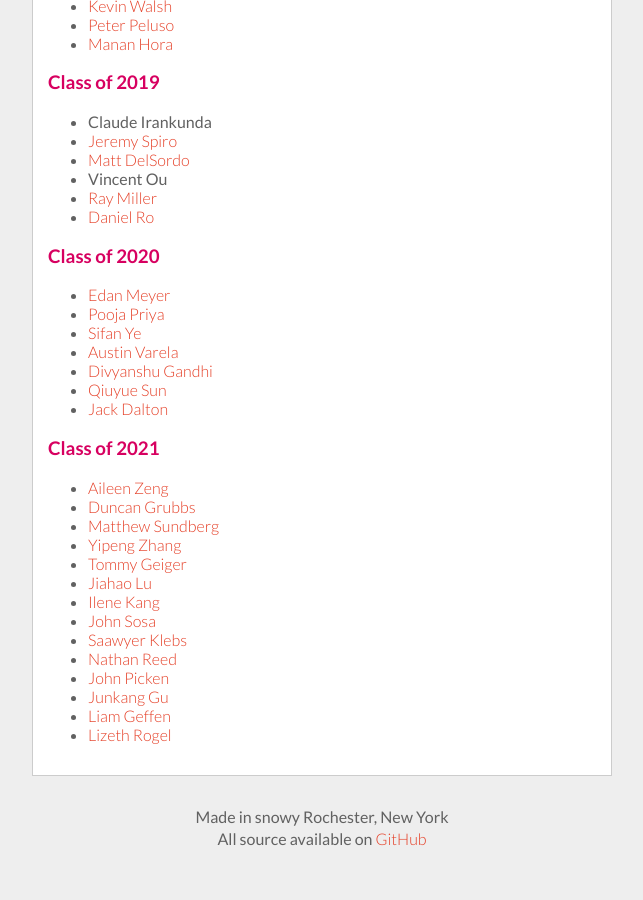
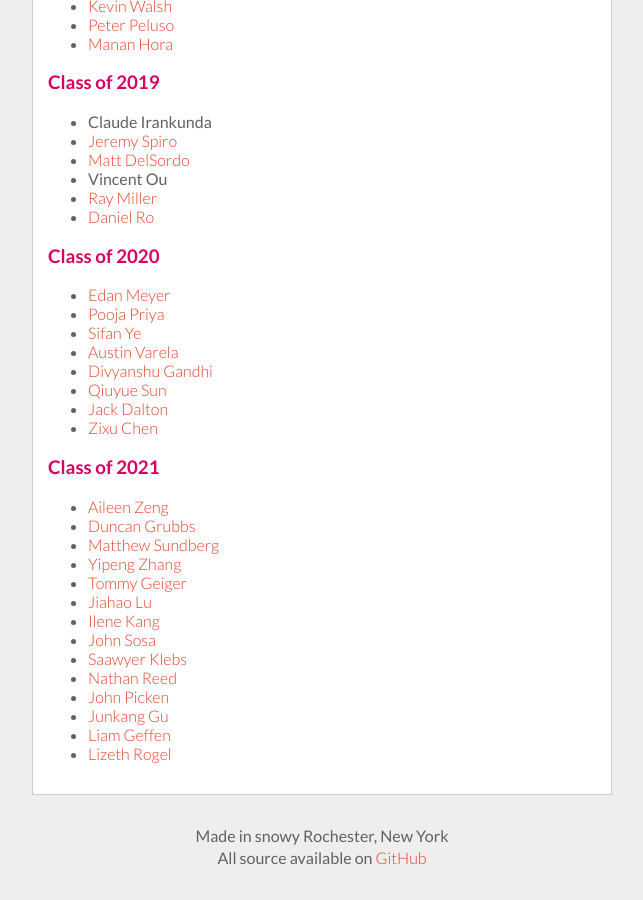
Before and after one commit to RocHack/rochack.org, a Jekyll site: the page built from about.html, in a window 1280 px wide and 900 px high, scrolled down 2127 px. Shown: the whole window, without its empty margins (318-961 px from the left). Built offline with Jekyll 4.4.1, drawn with Linux system fonts in a browser that asks for light colours.

Commit message:
Added Zixu Chen

```diff
--- a/about.html
+++ b/about.html
@@ -212,6 +212,9 @@ members:
     -
         name: Jack Dalton
         link: https://github.com/definitelynotavirus
+    -
+        name: Zixu Chen
+        link: https://github.com/shawnchan2014
 
     2021:
     -
```
